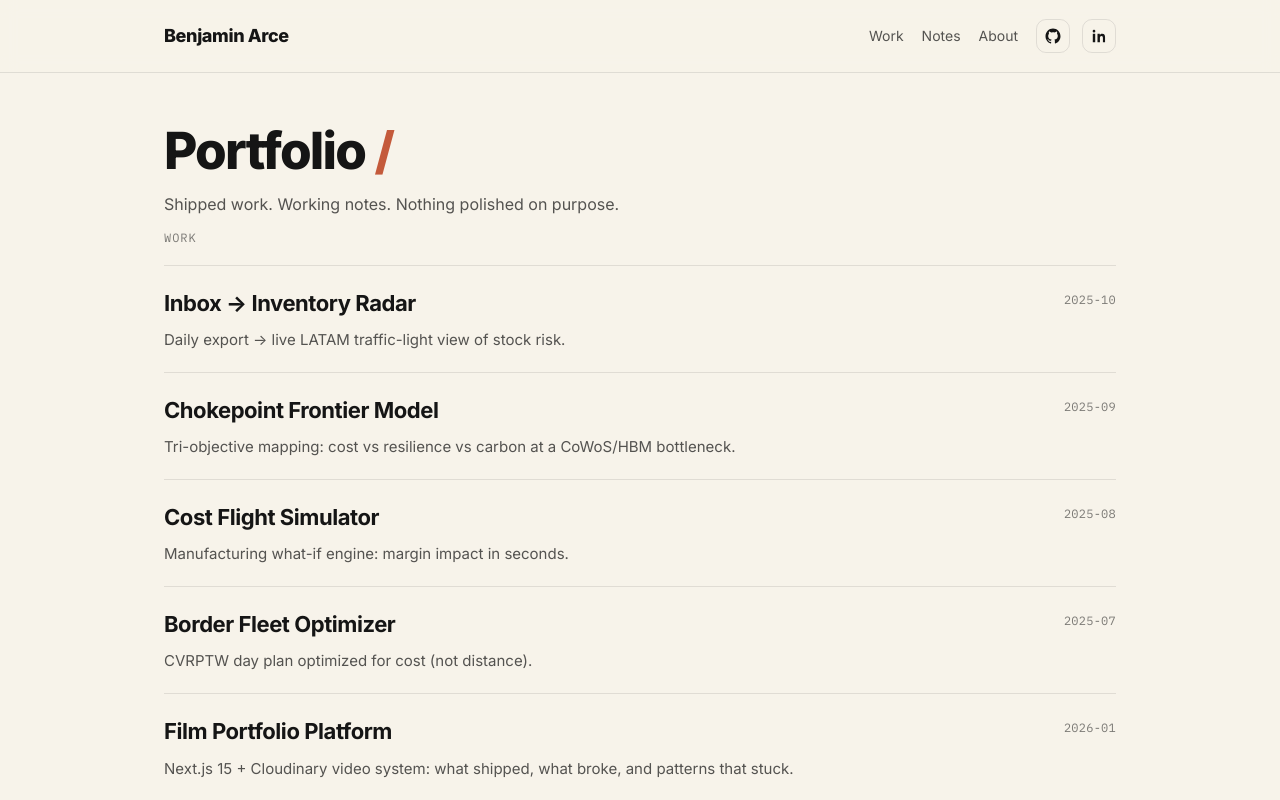
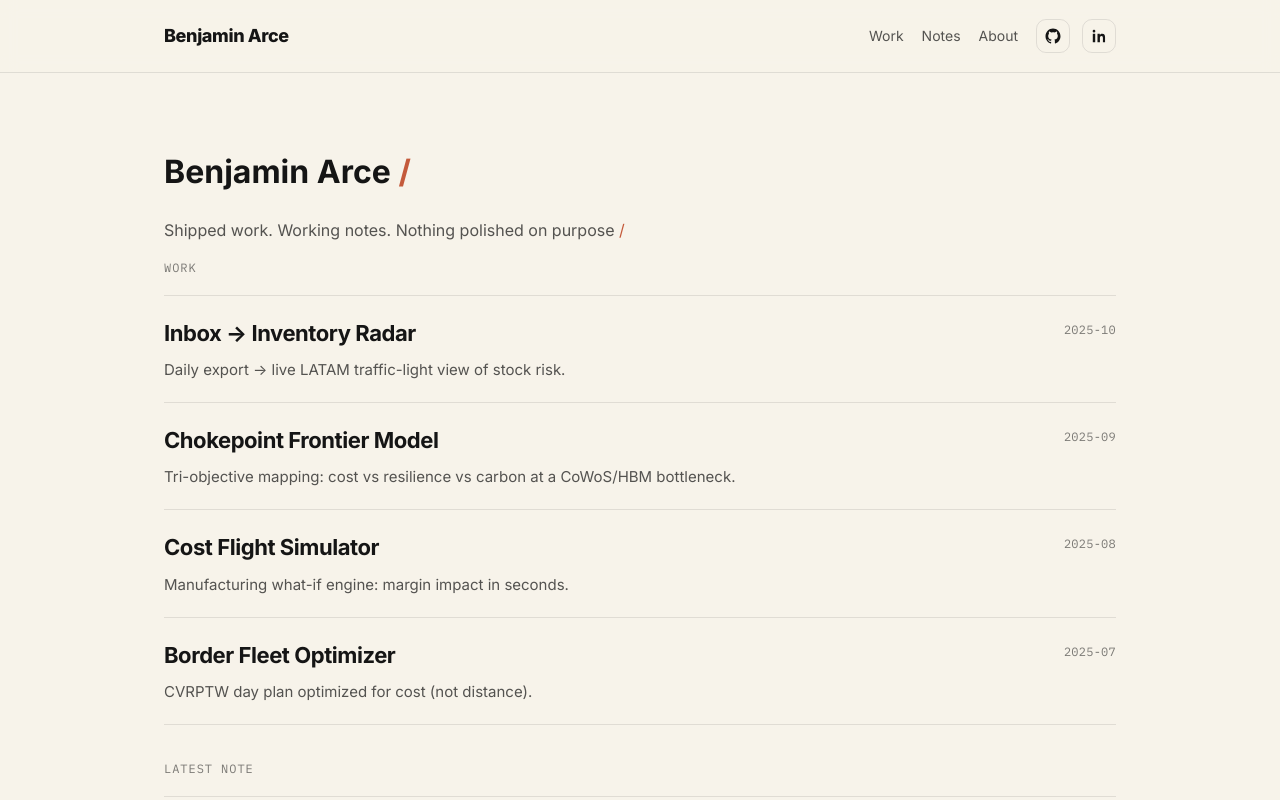
Before and after one commit to benjaminarce-cloud/arcev2-portfolio, a Next.js app: page / in a window 1280 px wide. Shown: the top 800 px of the page. Built offline with nearby package versions, Linux system fonts and the light colour scheme.

Commit message:
Update page.tsx

```diff
--- a/src/app/page.tsx
+++ b/src/app/page.tsx
@@ -26,12 +26,6 @@ const workItems = [
     date: "2025-07",
     href: "/work/border-fleet-optimizer",
   },
-  {
-    title: "Film Portfolio Platform",
-    desc: "Next.js 15 + Cloudinary video system: what shipped, what broke, and patterns that stuck.",
-    date: "2026-01",
-    href: "/work/film-portfolio-platform",
-  },
 ];
 
 const latestNote = {
@@ -45,15 +39,16 @@ export default function HomePage() {
   return (
     <div className="page">
       <div className="container">
-        <h1 className="page-title">
-          Portfolio <span className="accent">/</span>
+        <h1 className="home-title">
+          Benjamin Arce <span className="accent">/</span>
         </h1>
 
         <p className="page-subtitle" style={{ maxWidth: 720 }}>
-          Shipped work. Working notes. Nothing polished on purpose.
+          Shipped work. Working notes. Nothing polished on purpose{" "}
+          <span className="accent">/</span>
         </p>
 
-        <div style={{ marginTop: 10 }}>
+        <div style={{ marginTop: 14 }}>
           <div className="kicker">Work</div>
           <div className="list" aria-label="Work overview">
             {workItems.map((item) => (
@@ -68,7 +63,7 @@ export default function HomePage() {
           </div>
         </div>
 
-        <div style={{ marginTop: 30 }}>
+        <div style={{ marginTop: 34 }}>
           <div className="kicker">Latest note</div>
           <div className="list" aria-label="Latest note">
             <Link href={latestNote.href} className="row">
```
